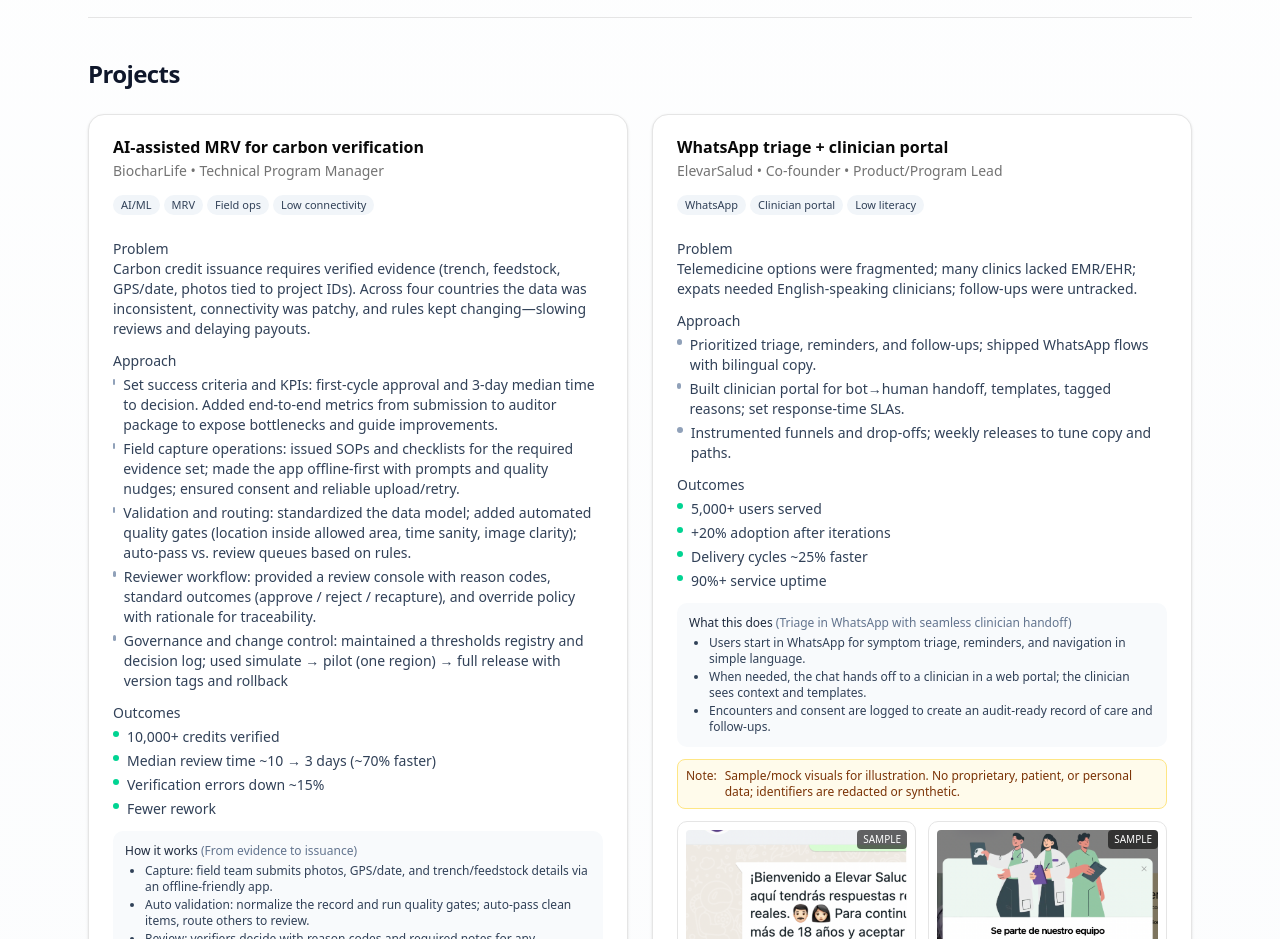
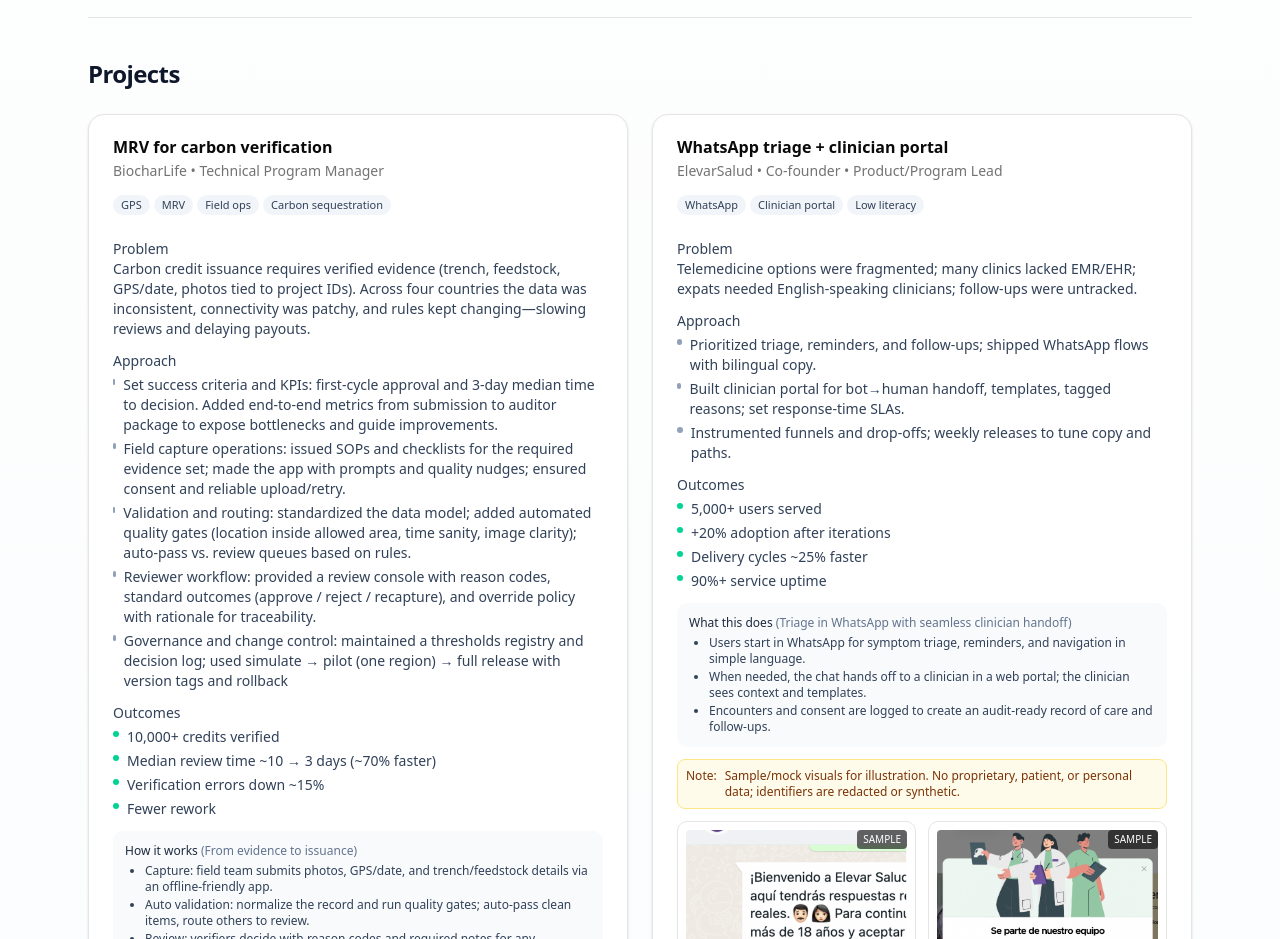
Before and after one commit to mona-work/mona-portfolio, a Next.js app: page / in a window 1280 px wide. Shown: the part 1240-2179 px from the top of the page. Built offline with nearby package versions, Linux system fonts and the light colour scheme.

Commit message:
Remove ad simulator prototype and refs

```diff
--- a/app/page.tsx
+++ b/app/page.tsx
@@ -116,15 +116,15 @@
   {
     id: "biochar",
     org: "BiocharLife",
-    title: "AI-assisted MRV for carbon verification",
+    title: "MRV for carbon verification",
     role: "Technical Program Manager",
     timeframe: "Dec 2023 – Mar 2025",
-    tags: ["AI/ML", "MRV", "Field ops", "Low connectivity"],
+    tags: ["GPS", "MRV", "Field ops", "Carbon sequestration"],
     problem:
       "Carbon credit issuance requires verified evidence (trench, feedstock, GPS/date, photos tied to project IDs). Across four countries the data was inconsistent, connectivity was patchy, and rules kept changing—slowing reviews and delaying payouts.",
     approach: [
          "Set success criteria and KPIs: first-cycle approval and 3-day median time to decision. Added end-to-end metrics from submission to auditor package to expose bottlenecks and guide improvements.",
-"Field capture operations: issued SOPs and checklists for the required evidence set; made the app offline-first with prompts and quality nudges; ensured consent and reliable upload/retry.",
+"Field capture operations: issued SOPs and checklists for the required evidence set; made the app with prompts and quality nudges; ensured consent and reliable upload/retry.",
 "Validation and routing: standardized the data model; added automated quality gates (location inside allowed area, time sanity, image clarity); auto-pass vs. review queues based on rules.",
 "Reviewer workflow: provided a review console with reason codes, standard outcomes (approve / reject / recapture), and override policy with rationale for traceability.",
 "Governance and change control: maintained a thresholds registry and decision log; used simulate → pilot (one region) → full release with version tags and rollback"
```
